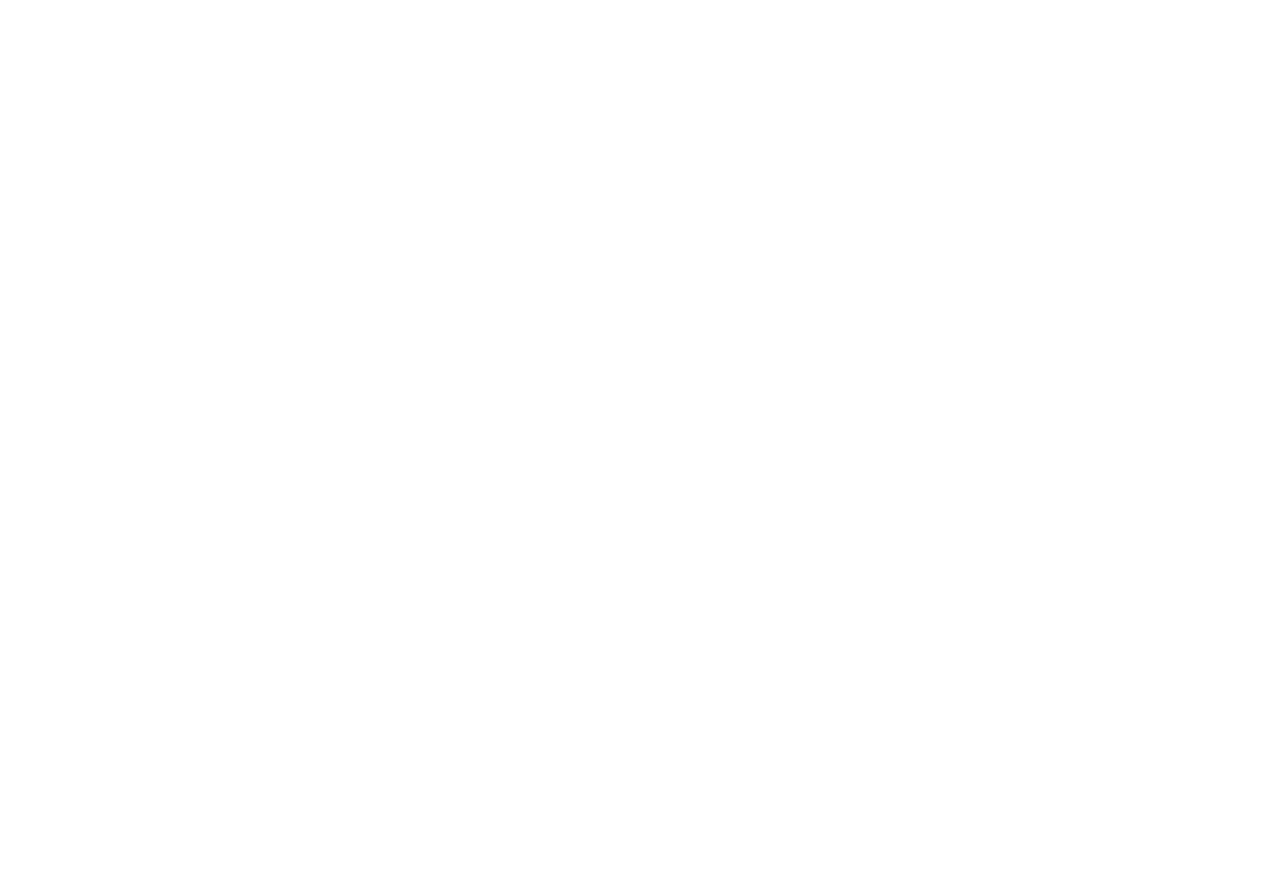
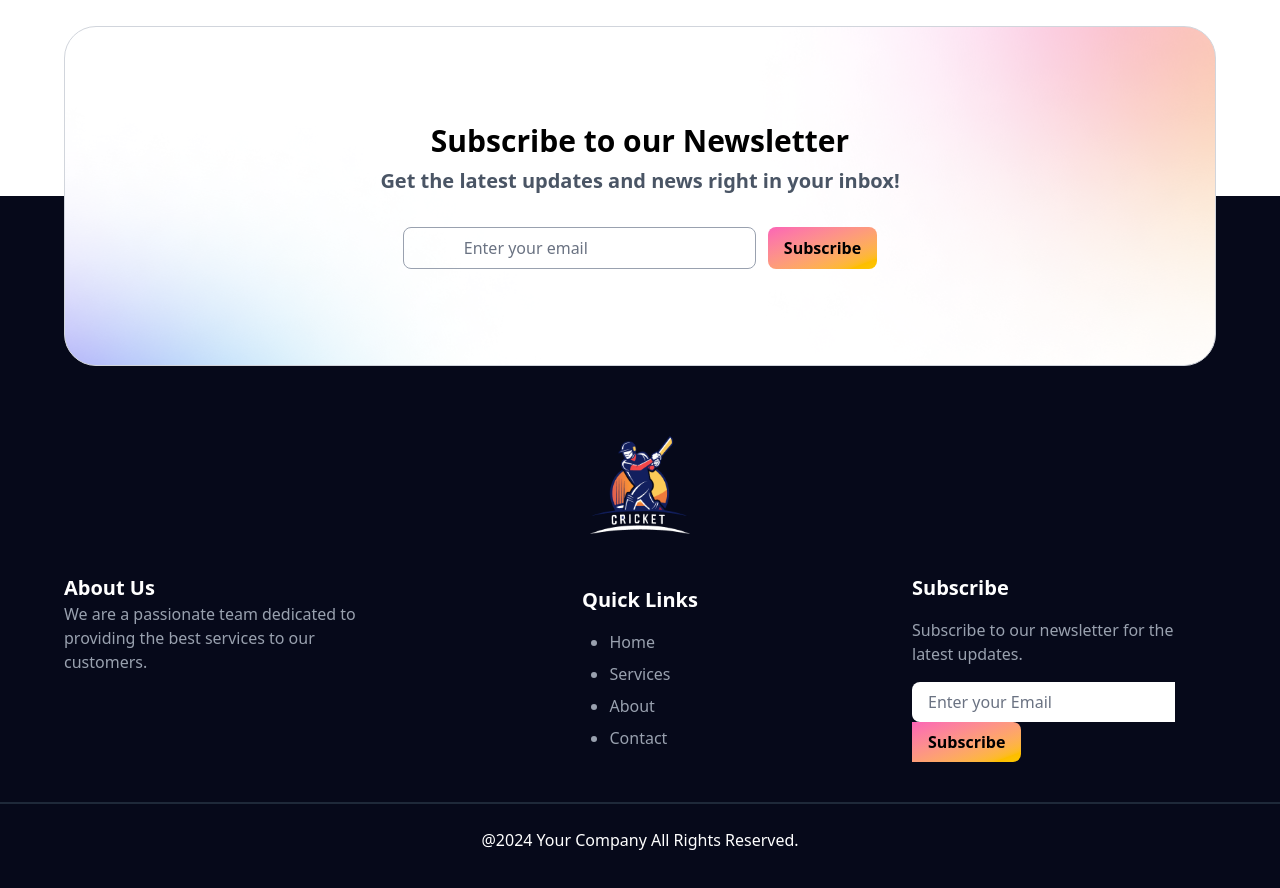
Before and after one commit to Ifaz120/a7-bpl-dream-team, a React (Vite) app: page / in a window 1280 px wide. Shown: the part 2840-3728 px from the top of the page. Before the commit the page ends 2716 px from the top, so only its background shows below. Built offline with nearby package versions, Linux system fonts and the light colour scheme.

Commit message:
functions for pc done

```diff
--- a/src/App.jsx
+++ b/src/App.jsx
@@ -6,6 +6,7 @@
 import { ToastContainer, toast } from 'react-toastify';
 import 'react-toastify/dist/ReactToastify.css';
 import Selections from './Components/Selections/Selections';
+import Footer from './Components/Footer/Footer';
 
 
 function App() {
@@ -99,6 +100,8 @@
 
         }
 
+        <Footer></Footer>
+
 
 
       </div>
--- /dev/null
+++ b/src/Components/Footer/Footer.jsx
@@ -0,0 +1,91 @@
+import React from "react";
+
+const Footer = () => {
+  return (
+    <div className="bg-[#06091A] min-h-[600px] relative flex flex-col">
+      {/* email section */}
+      <div className="w-9/10 border border-gray-300 bg-white mx-auto flex flex-col gap-y-8 h-[340px] justify-center items-center bg-[url('/public/Images/bg-shadow.png')] bg-cover text-center rounded-4xl absolute top-0 -translate-y-1/2 left-1/2 -translate-x-1/2">
+        <div className="text-center flex flex-col gap-y-2">
+          <h2 className="text-3xl font-bold">Subscribe to our Newsletter</h2>
+          <p className="text-xl text-gray-600 font-bold">
+            Get the latest updates and news right in your inbox!
+          </p>
+        </div>
+        <div className="flex gap-x-3">
+          <input
+            placeholder="Enter your email"
+            className="border-1 border-gray-400 rounded-lg px-15 py-2 placeholder-gray-500"
+            type="email"
+            name=""
+            id=""
+          />
+          <button className="px-4 py-2 bg-gradient-to-br from-pink-400 to-yellow-400 font-semibold rounded-lg cursor-pointer">
+            Subscribe
+          </button>
+        </div>
+      </div>
+
+      {/* footer section */}
+      <div className="w-9/10 mx-auto mt-[240px] flex flex-col justify-center items-center gap-y-10">
+        <img className="w-25" src="/public/Images/logo-footer.png" alt="" />
+        <div className="grid grid-cols-3 gap-x-30 text-white">
+          <div>
+            <h5 className="font-bold text-xl">About Us</h5>
+            <p className="text-gray-400 ">
+              We are a passionate team dedicated to providing the best services
+              to our customers.
+            </p>
+          </div>
+          <div className=" flex flex-col justify-center items-center">
+            <h5 className="font-bold text-xl mb-4">Quick Links</h5>
+            <ul className="text-gray-400 flex flex-col gap-y-2 list-disc">
+              <li>
+                <a href="">Home</a>
+              </li>
+              <li>
+                <a href="">Services</a>
+              </li>
+              <li>
+                <a href="">About</a>
+              </li>
+              <li>
+                <a href="">Contact</a>
+              </li>
+            </ul>
+          </div>
+          <div className="flex flex-col gap-y-4">
+            <h5 className="font-bold text-xl">Subscribe</h5>
+            <p className="text-gray-400 ">
+              Subscribe to our newsletter for the latest updates.
+            </p>
+            <div>
+              <input
+                placeholder="Enter your Email"
+                className="bg-white px-4 py-2 rounded-l-lg placeholder-gray-500 text-black"
+                type="email"
+                name=""
+                id=""
+              />
+              <button className="px-4 py-2 bg-gradient-to-br from-pink-400 to-yellow-400 font-semibold rounded-r-lg cursor-pointer text-black">
+                Subscribe
+              </button>
+            </div>
+          </div>
+        </div>
+        {/* <div>
+
+        <hr className="border-t-2 border-gray-400 w-full" />
+        <p>copyright
+        </p>
+        </div> */}
+      </div>
+
+      <div className="flex flex-col gap-y-6 py-10 ">
+        <hr className="border-t-2 border-gray-800 w-full" />
+        <p className="text-white mx-auto ">@2024 Your Company All Rights Reserved.</p>
+      </div>
+    </div>
+  );
+};
+
+export default Footer;
--- a/src/Components/Players.jsx/Players.jsx
+++ b/src/Components/Players.jsx/Players.jsx
@@ -11,7 +11,7 @@
   },[])
   return (
 
-    <div className='mx-auto w-9/10 flex flex-col gap-y-8 mt-8'>
+    <div className='mx-auto w-9/10 flex flex-col gap-y-8 mt-8 mb-80'>
 
 
     <div className=' grid grid-cols-3 gap-5'>
--- a/src/Components/Selections/Selections.jsx
+++ b/src/Components/Selections/Selections.jsx
@@ -3,7 +3,7 @@
 
 const Selections = ({playerSelect,handleClick,setShowDiv,deleteBtn}) => {
   return (
-    <div className='w-9/10 mx-auto my-10 flex flex-col gap-y-5 min-h-50'>
+    <div className='w-9/10 mx-auto my-10 flex flex-col gap-y-5 min-h-50 mb-50'>
       {
         playerSelect.length === 0
           ? <p></p>
```
